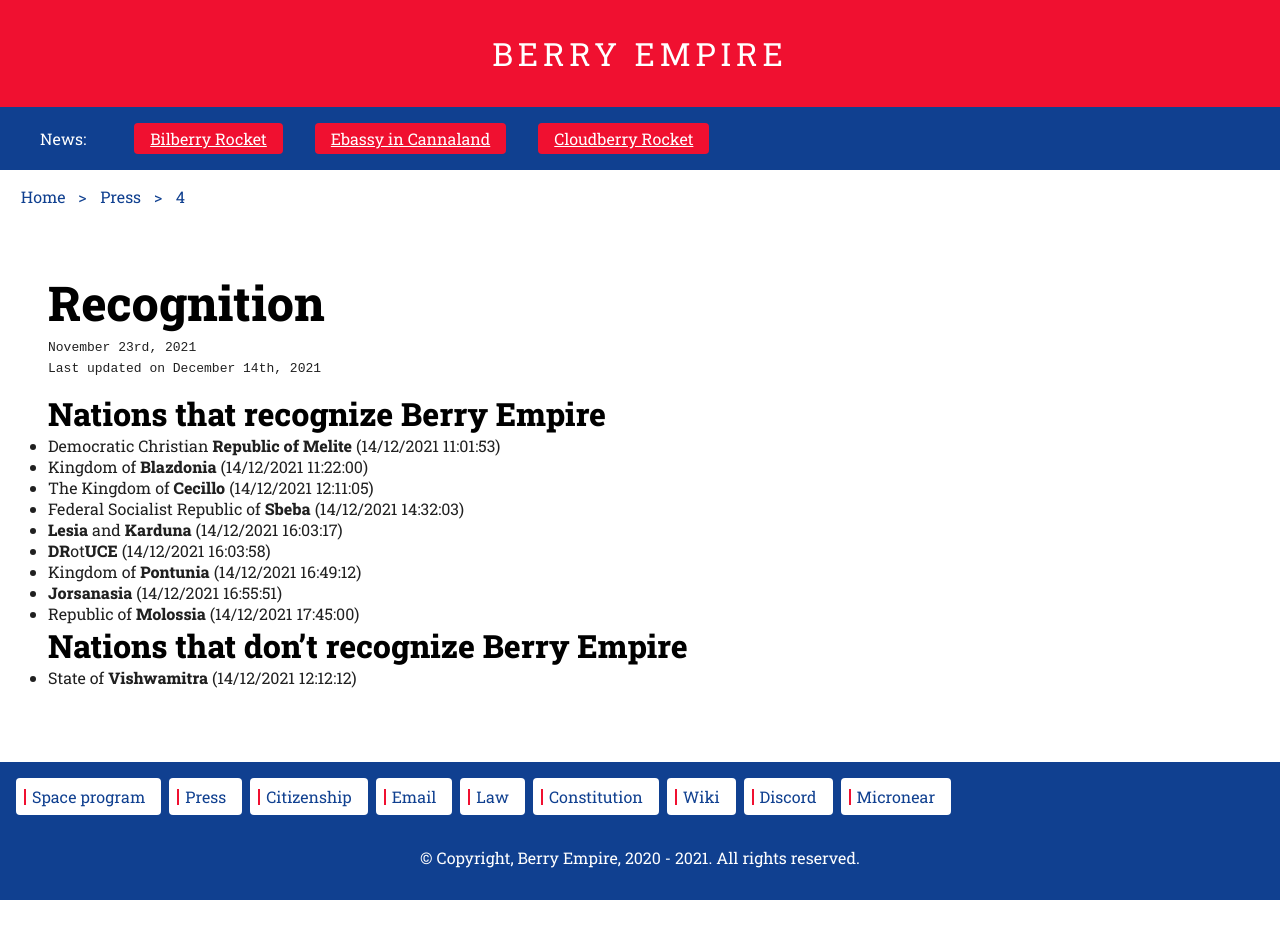
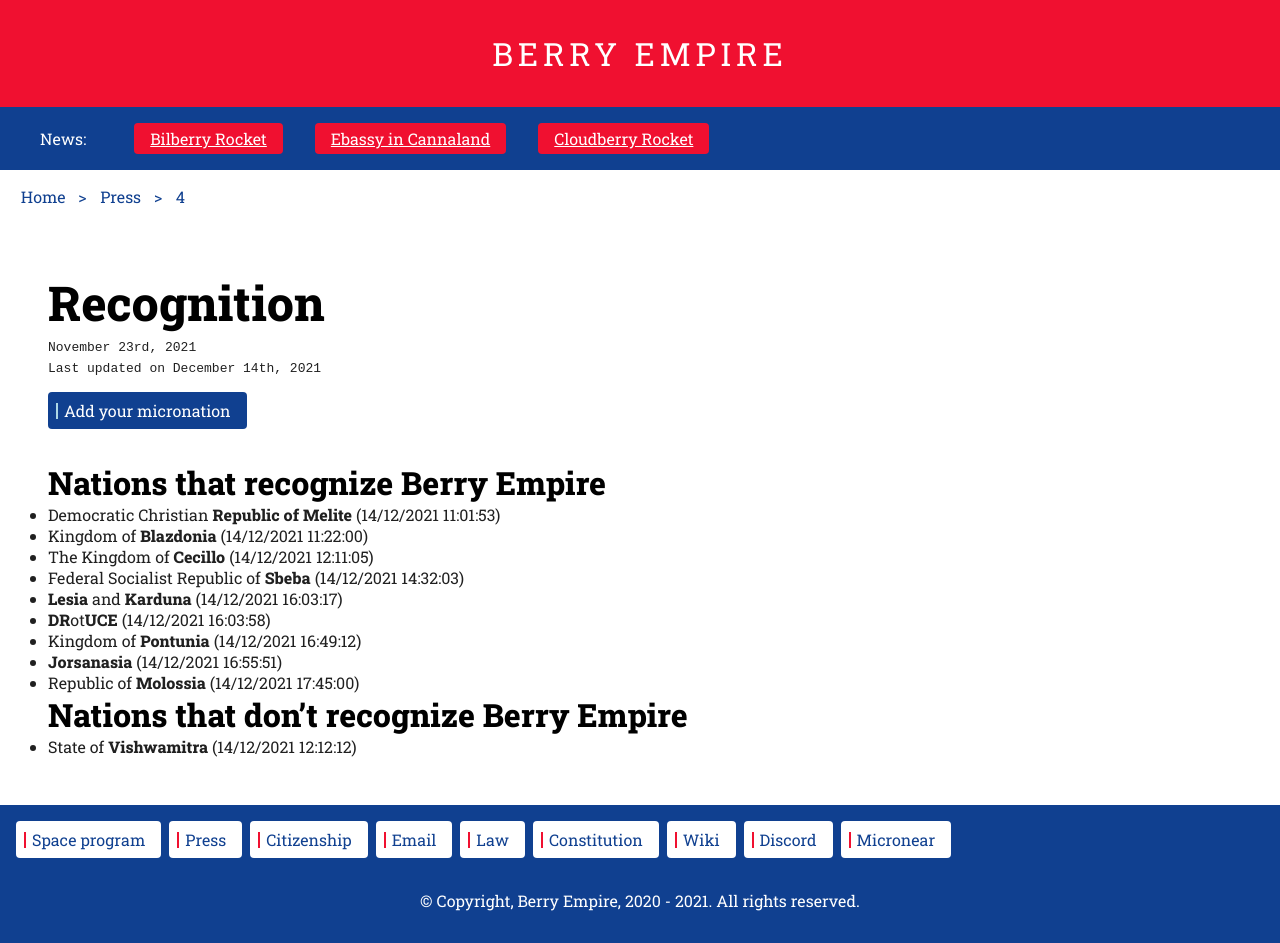
Before and after one commit to berryempire/berryempire.github.io, a Jekyll site: the page built from press/4/index.md, in a window 1280 px wide. Built offline with Jekyll 4.4.1, drawn with Linux system fonts in a browser that asks for light colours; our own code applies the rules of GitHub Pages for plain Markdown files; before the commit the page ends 900 px from its top, so only the background shows below that.

Commit message:
Update index.md

```diff
--- a/press/4/index.md
+++ b/press/4/index.md
@@ -2,6 +2,8 @@
 `November 23rd, 2021`<br>
 `Last updated on December 14th, 2021`
 <br>
+
+<a class="thickbutton thick" href="https://forms.gle/Xbs2H7zPMM4ZCeAa8" target="_blank"><span>Add your micronation</span></a>
 
 ## Nations that recognize Berry Empire
 - Democratic Christian **Republic of Melite** (14/12/2021 11:01:53)
```
